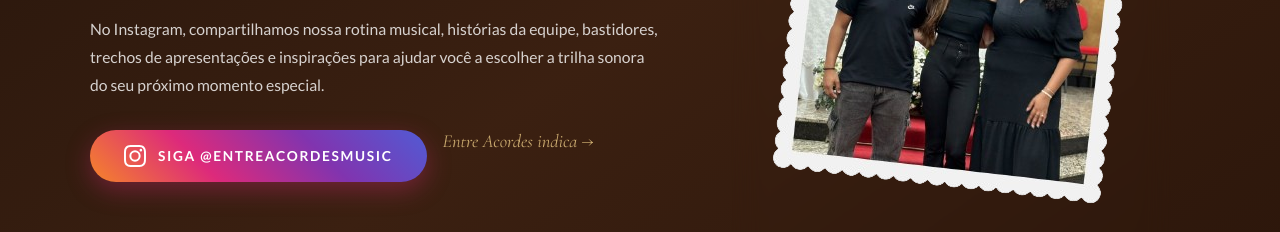
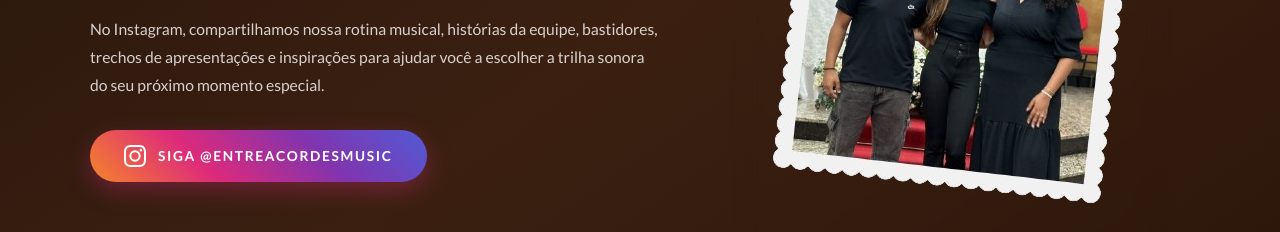
Before and after one commit to mariaclaramonteirop/entre-acordes, a plain HTML site: page index.html in a window 1280 px wide. Shown: the part 2541-2773 px from the top of the page. Drawn offline with nearby package versions, Linux system fonts and the light colour scheme; a web font is replaced by a local one.

Commit message:
fix: comentar link para a página "Entre Acordes indica" no HTML

```diff
--- a/index.html
+++ b/index.html
@@ -201,9 +201,9 @@
           </svg>
           Siga @entreacordesmusic
         </a>
-        <a href="indica.html" class="indica-link">
+        <!-- <a href="indica.html" class="indica-link">
           Entre Acordes indica →
-        </a>
+        </a> -->
 
         <!-- TikTok estruturado (oculto por enquanto) -->
         <!--
```
